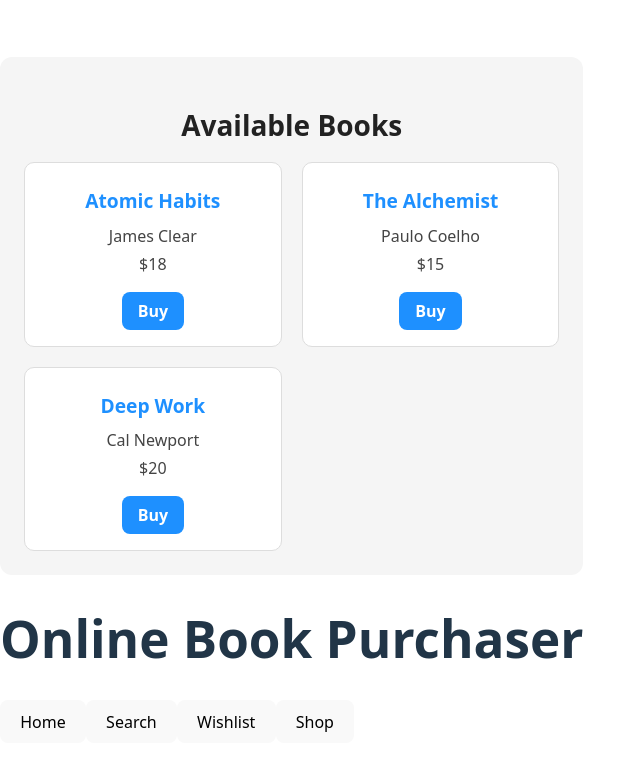
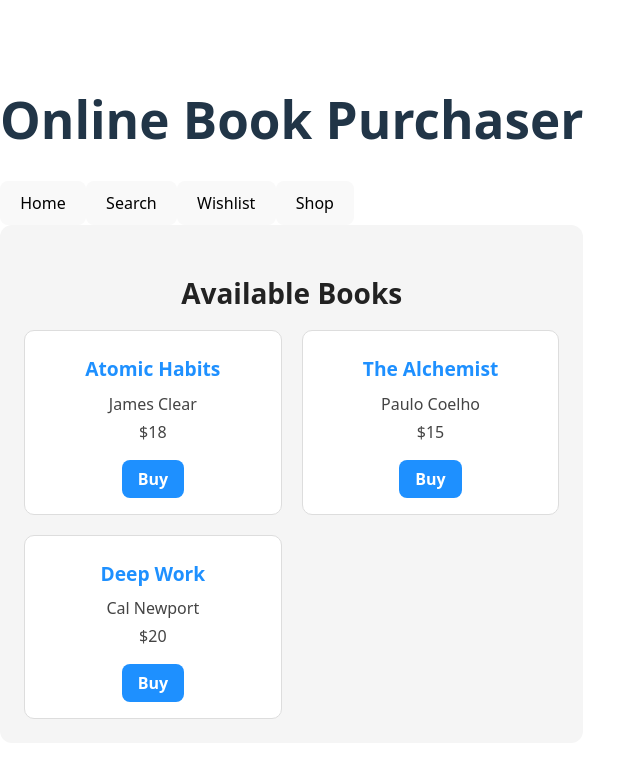
Before and after one commit to rrcparam/Online-Book-purchase-, a React (Vite) app in the folder online book purchase/: page / in a window 1280 px wide. Shown: the top 766 px of the page, without its empty margins (0-643 px from the left). Built offline with nearby package versions, Linux system fonts and the light colour scheme.

Commit message:
Update App.tsx
components placed in correct way

```diff
--- a/online book purchase/src/App.tsx
+++ b/online book purchase/src/App.tsx
@@ -5,8 +5,9 @@
 export default function App() {
   return (
    <>
+      <Header />
       <BookList />
-       <Header />
+
     </>
   );
 }
```
